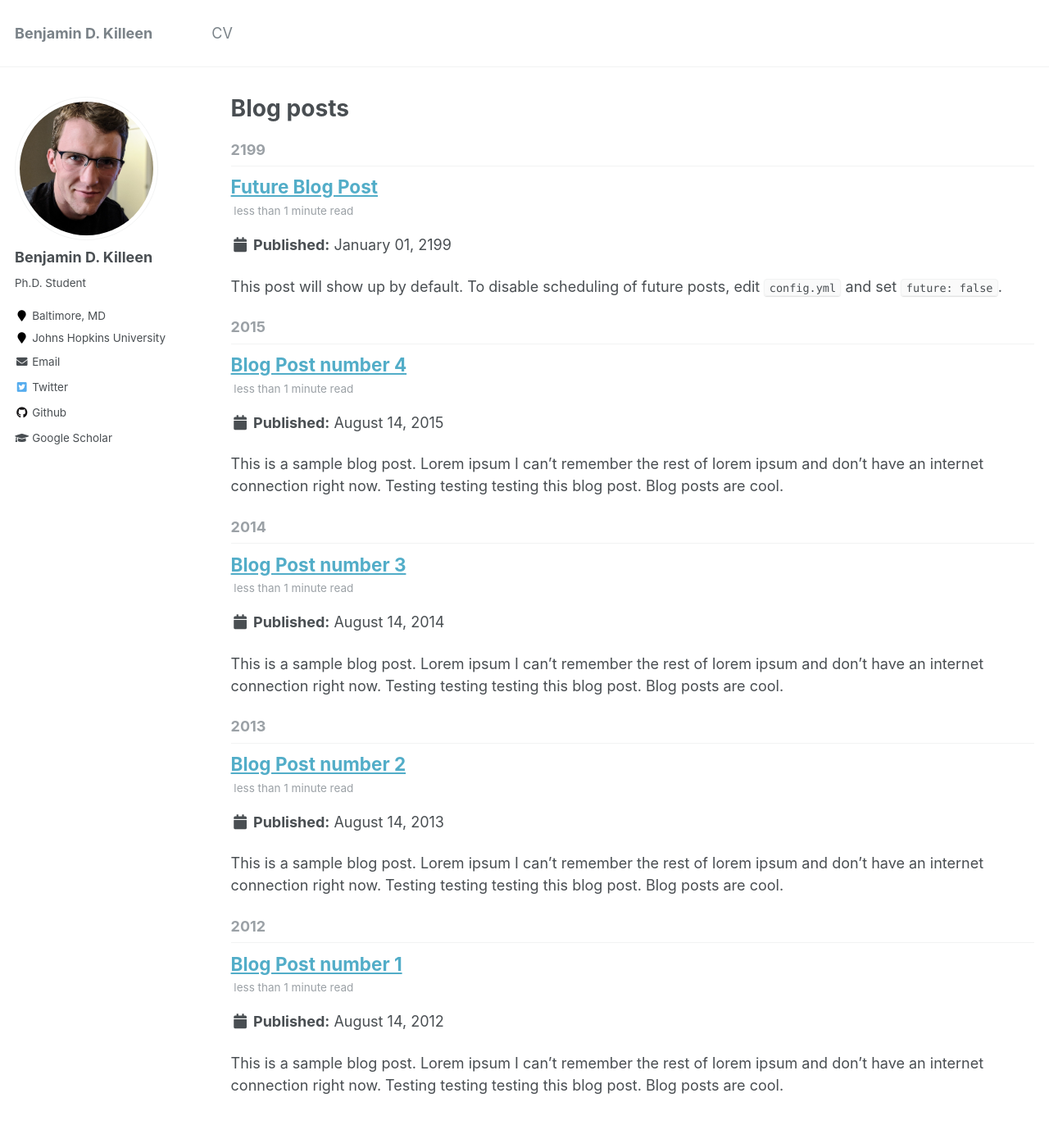
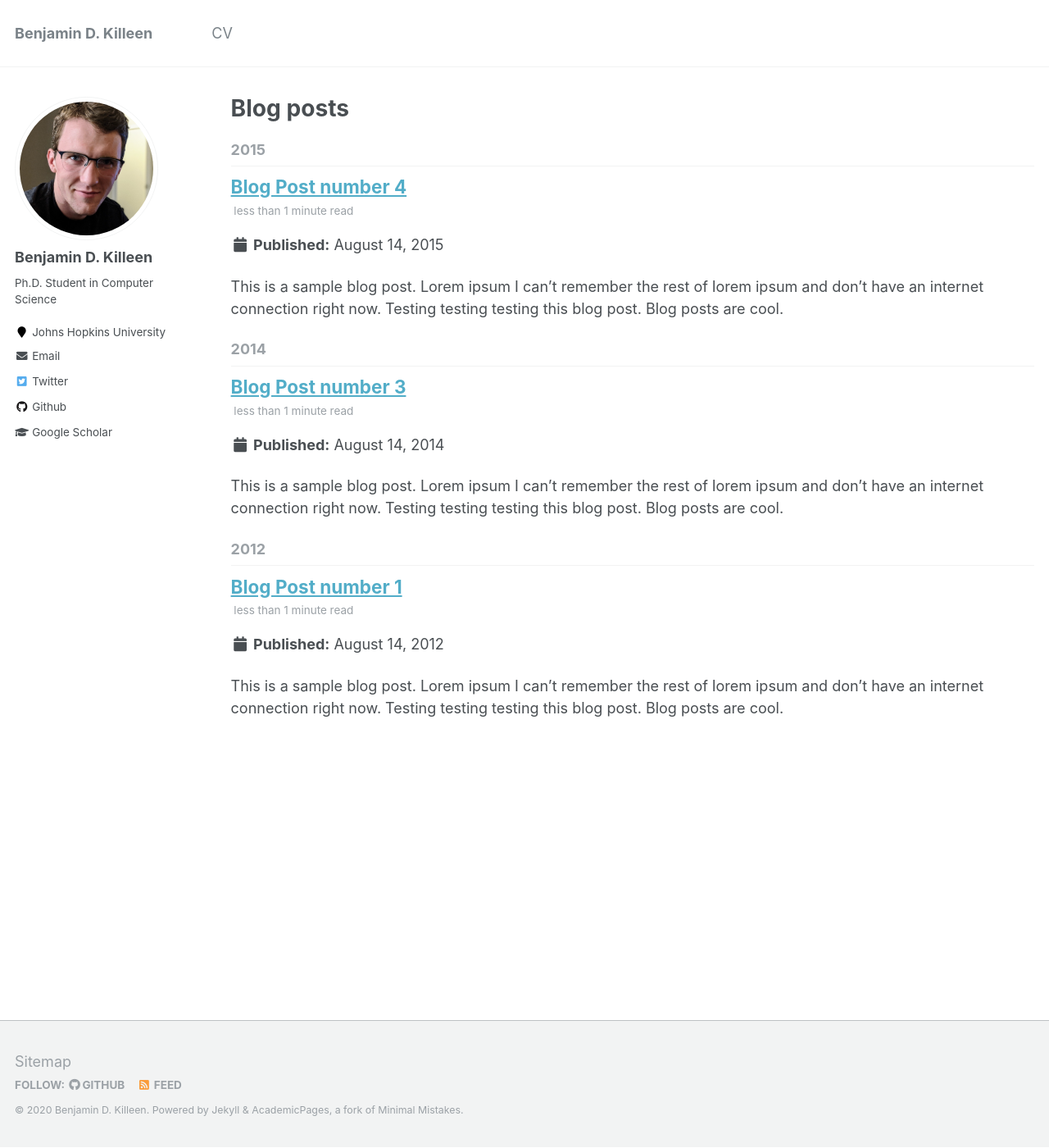
Before and after one commit to benjamindkilleen/benjamindkilleen.github.io, a Jekyll site: the page built from _pages/year-archive.html, in a window 1280 px wide and 1400 px high. Shown: the whole window at 82% size. Built offline with Jekyll 4.4.1, drawn with Linux system fonts in a browser that asks for light colours.

Commit message:
deleted placeholder blog posts

```diff
--- a/_config.yml
+++ b/_config.yml
@@ -11,13 +11,13 @@ title                    : "Benjamin D. Killeen"
 title_separator          : "-"
 name                     : &name "Benjamin D. Killeen"
 description              : &description "Ph.D. Student, Department of Computer Science, Johns Hopkins University"
-url                      : https://benjamindkilleen.com # https://academicpages.github.io # the base hostname & protocol for your site e.g. "https://mmistakes.github.io"
+url                      : https://benjamindkilleen.com
 baseurl                  : "" # the subpath of your site, e.g. "/blog"
 repository               : "benjamindkilleen/academic-website"
 teaser                   :  # filename of teaser fallback teaser image placed in /images/, .e.g. "500x300.png"
 breadcrumbs              : false # true, false (default)
 words_per_minute         : 160
-future                   : true
+future                   : false
 read_more                : "disabled" # if enabled, adds "Read more" links to excerpts
 talkmap_link             : false #change to true to add link to talkmap on talks page
 comments:
@@ -82,8 +82,8 @@ analytics:
 author:
   name             : "Benjamin D. Killeen"
   avatar           : "2020_headshot.png"
-  bio              : "Ph.D. Student"
-  location         : "Baltimore, MD"
+  bio              : "Ph.D. Student in Computer Science"
+  location         :
   employer         : "Johns Hopkins University"
   pubmed           :
   googlescholar    : "https://scholar.google.com/citations?user=QX7AvxUAAAAJ&hl=en"
--- a/_data/navigation.yml
+++ b/_data/navigation.yml
@@ -12,7 +12,7 @@ main:
   # - title: "Portfolio"
   #   url: /portfolio/
 
-  # - title: "Blog Posts"
+  # - title: "Blog"
   #   url: /year-archive/
 
   - title: "CV"
--- a/_posts/2013-08-14-blog-post-2.md
+++ /dev/null
@@ -1,20 +0,0 @@
----
-title: 'Blog Post number 2'
-date: 2013-08-14
-permalink: /posts/2013/08/blog-post-2/
-tags:
-  - cool posts
-  - category1
-  - category2
----
-
-This is a sample blog post. Lorem ipsum I can't remember the rest of lorem ipsum and don't have an internet connection right now. Testing testing testing this blog post. Blog posts are cool.
-
-Headings are cool
-======
-
-You can have many headings
-======
-
-Aren't headings cool?
-------
--- a/_posts/2199-01-01-future-post.md
+++ /dev/null
@@ -1,11 +0,0 @@
----
-title: 'Future Blog Post'
-date: 2199-01-01
-permalink: /posts/2012/08/blog-post-4/
-tags:
-  - cool posts
-  - category1
-  - category2
----
-
-This post will show up by default. To disable scheduling of future posts, edit `config.yml` and set `future: false`.
```
Also changed, not shown: _posts/2020-08-how-to-go-casting.md (added, +18 -0 lines).
